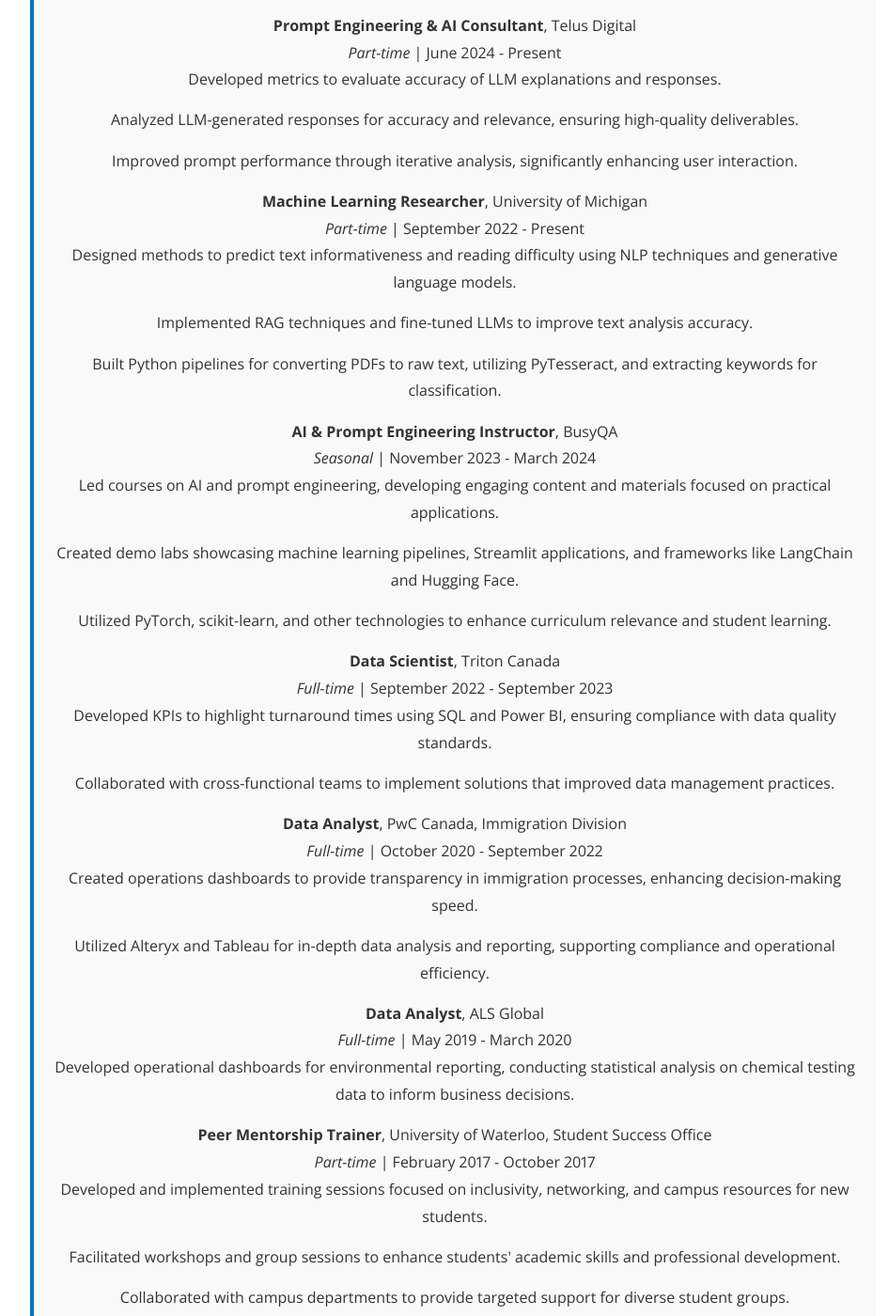
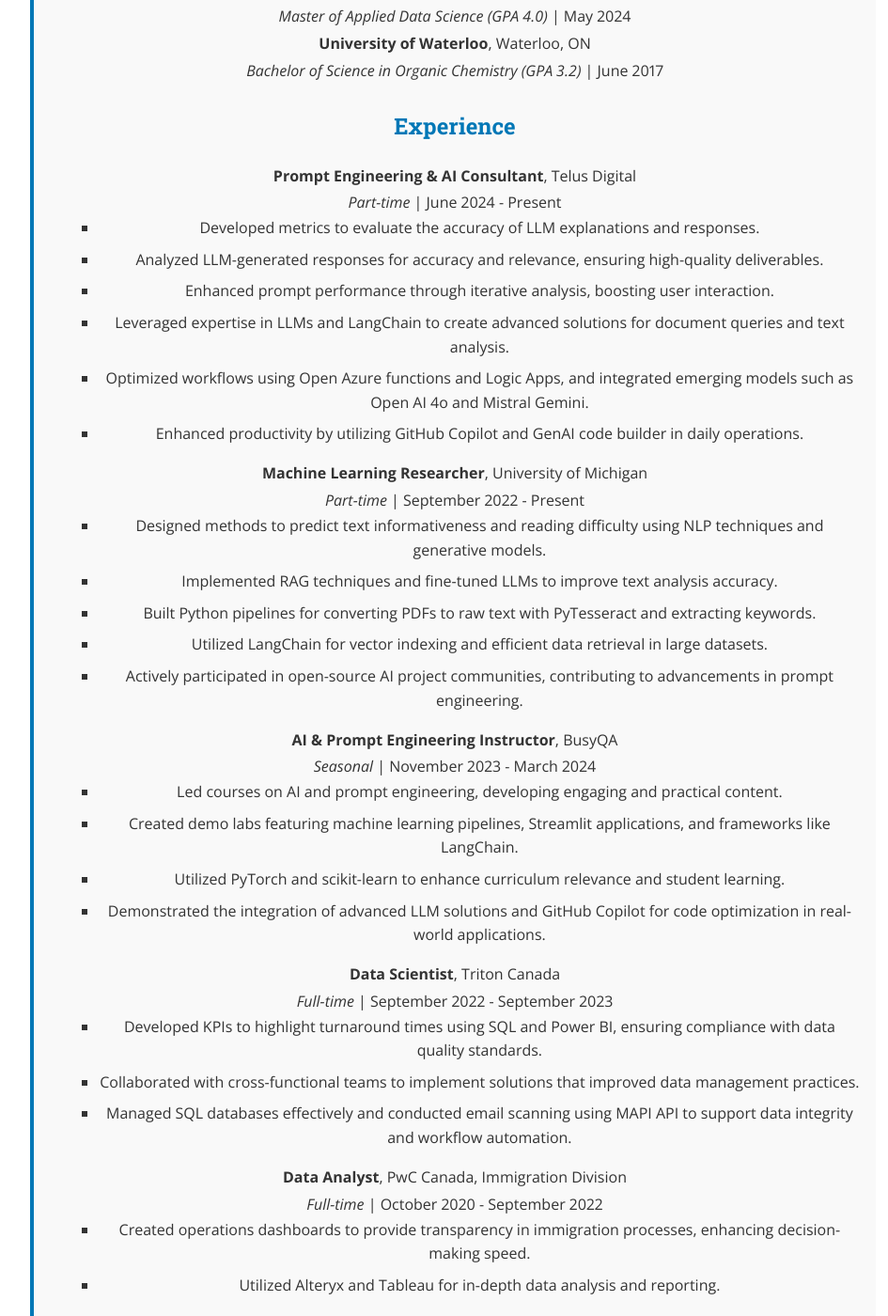
Before and after one commit to Niru864/Niru864.github.io, a Jekyll site: the page built from index.html, in a window 1280 px wide and 1400 px high, scrolled down 825 px. Shown: the whole window at 94% size, without its empty margins (158-1103 px from the left). Built offline with Jekyll 4.4.1, drawn with Linux system fonts in a browser that asks for light colours; nearby versions of some CDN libraries; some of the changed text lies outside the part shown.

Commit message:
Update single-page.html

```diff
--- a/_layouts/single-page.html
+++ b/_layouts/single-page.html
@@ -131,10 +131,24 @@
           <section id="resume" class="resume-section">
             <h2>Resume</h2>
 
+            <!-- Professional Summary -->
+            <div class="resume-summary">
+              <h3>Professional Summary</h3>
+              <p>
+                Detail-oriented Data Scientist and AI Consultant with expertise in machine learning, natural language processing, and data analysis. Proven track record in designing innovative AI solutions and optimizing data workflows. Adept at leveraging LLMs, LangChain, and advanced prompt engineering to drive impactful results.
+              </p>
+            </div>
+
             <!-- Contact Info -->
             <div class="resume-contact">
-          <p><strong>Email:</strong> rachel6ad@gmail.com | <strong>Phone:</strong> 647-381-4494 | <strong>Location:</strong> Ann Arbor, MI</p>
-          <p><strong>LinkedIn:</strong> <a href="https://www.linkedin.com/in/rachel-abraham" target="_blank">www.linkedin.com/in/rachel-abraham</a></p>
+              <p>
+                <strong>Email:</strong> rachel6ad@gmail.com |
+                <strong>Phone:</strong> 647-381-4494 |
+                <strong>Location:</strong> Ann Arbor, MI
+              </p>
+              <p>
+                <strong>LinkedIn:</strong> <a href="https://www.linkedin.com/in/rachel-abraham" target="_blank">www.linkedin.com/in/rachel-abraham</a>
+              </p>
             </div>
 
             <!-- Education -->
@@ -150,92 +164,134 @@
 
             <!-- Experience -->
             <h3>Experience</h3>
-        <div>
-            <strong>Prompt Engineering & AI Consultant</strong>, Telus Digital<br>
+            <div class="experience-item">
+              <strong>Prompt Engineering &amp; AI Consultant</strong>, Telus Digital<br>
               <em>Part-time</em> | June 2024 - Present<br>
-            <p>Developed metrics to evaluate accuracy of LLM explanations and responses.</p>
-            <p>Analyzed LLM-generated responses for accuracy and relevance, ensuring high-quality deliverables.</p>
-            <p>Improved prompt performance through iterative analysis, significantly enhancing user interaction.</p>
+              <ul>
+                <li>Developed metrics to evaluate the accuracy of LLM explanations and responses.</li>
+                <li>Analyzed LLM-generated responses for accuracy and relevance, ensuring high-quality deliverables.</li>
+                <li>Enhanced prompt performance through iterative analysis, boosting user interaction.</li>
+                <!-- Added skills from job description -->
+                <li>Leveraged expertise in LLMs and LangChain to create advanced solutions for document queries and text analysis.</li>
+                <li>Optimized workflows using Open Azure functions and Logic Apps, and integrated emerging models such as Open AI 4o and Mistral Gemini.</li>
+                <li>Enhanced productivity by utilizing GitHub Copilot and GenAI code builder in daily operations.</li>
+              </ul>
             </div>
-        <div>
+            <div class="experience-item">
               <strong>Machine Learning Researcher</strong>, University of Michigan<br>
               <em>Part-time</em> | September 2022 - Present<br>
-            <p>Designed methods to predict text informativeness and reading difficulty using NLP techniques and generative language models.</p>
-            <p>Implemented RAG techniques and fine-tuned LLMs to improve text analysis accuracy.</p>
-            <p>Built Python pipelines for converting PDFs to raw text, utilizing PyTesseract, and extracting keywords for classification.</p>
+              <ul>
+                <li>Designed methods to predict text informativeness and reading difficulty using NLP techniques and generative models.</li>
+                <li>Implemented RAG techniques and fine-tuned LLMs to improve text analysis accuracy.</li>
+                <li>Built Python pipelines for converting PDFs to raw text with PyTesseract and extracting keywords.</li>
+                <!-- Added skills from job description -->
+                <li>Utilized LangChain for vector indexing and efficient data retrieval in large datasets.</li>
+                <li>Actively participated in open-source AI project communities, contributing to advancements in prompt engineering.</li>
+              </ul>
             </div>
-        <div>
-            <strong>AI & Prompt Engineering Instructor</strong>, BusyQA<br>
+            <div class="experience-item">
+              <strong>AI &amp; Prompt Engineering Instructor</strong>, BusyQA<br>
               <em>Seasonal</em> | November 2023 - March 2024<br>
-            <p>Led courses on AI and prompt engineering, developing engaging content and materials focused on practical applications.</p>
-            <p>Created demo labs showcasing machine learning pipelines, Streamlit applications, and frameworks like LangChain and Hugging Face.</p>
-            <p>Utilized PyTorch, scikit-learn, and other technologies to enhance curriculum relevance and student learning.</p>
+              <ul>
+                <li>Led courses on AI and prompt engineering, developing engaging and practical content.</li>
+                <li>Created demo labs featuring machine learning pipelines, Streamlit applications, and frameworks like LangChain.</li>
+                <li>Utilized PyTorch and scikit-learn to enhance curriculum relevance and student learning.</li>
+                <!-- Added skills from job description -->
+                <li>Demonstrated the integration of advanced LLM solutions and GitHub Copilot for code optimization in real-world applications.</li>
+              </ul>
             </div>
-        <div>
+            <div class="experience-item">
               <strong>Data Scientist</strong>, Triton Canada<br>
               <em>Full-time</em> | September 2022 - September 2023<br>
-            <p>Developed KPIs to highlight turnaround times using SQL and Power BI, ensuring compliance with data quality standards.</p>
-            <p>Collaborated with cross-functional teams to implement solutions that improved data management practices.</p>
+              <ul>
+                <li>Developed KPIs to highlight turnaround times using SQL and Power BI, ensuring compliance with data quality standards.</li>
+                <li>Collaborated with cross-functional teams to implement solutions that improved data management practices.</li>
+                <!-- Added skills from job description -->
+                <li>Managed SQL databases effectively and conducted email scanning using MAPI API to support data integrity and workflow automation.</li>
+              </ul>
             </div>
-        <div>
+            <div class="experience-item">
               <strong>Data Analyst</strong>, PwC Canada, Immigration Division<br>
               <em>Full-time</em> | October 2020 - September 2022<br>
-            <p>Created operations dashboards to provide transparency in immigration processes, enhancing decision-making speed.</p>
-            <p>Utilized Alteryx and Tableau for in-depth data analysis and reporting, supporting compliance and operational efficiency.</p>
+              <ul>
+                <li>Created operations dashboards to provide transparency in immigration processes, enhancing decision-making speed.</li>
+                <li>Utilized Alteryx and Tableau for in-depth data analysis and reporting.</li>
+              </ul>
             </div>
-        <div>
+            <div class="experience-item">
               <strong>Data Analyst</strong>, ALS Global<br>
               <em>Full-time</em> | May 2019 - March 2020<br>
-            <p>Developed operational dashboards for environmental reporting, conducting statistical analysis on chemical testing data to inform business decisions.</p>
+              <ul>
+                <li>Developed operational dashboards for environmental reporting and performed statistical analyses on chemical testing data.</li>
+              </ul>
             </div>
-        <div>
+            <div class="experience-item">
               <strong>Peer Mentorship Trainer</strong>, University of Waterloo, Student Success Office<br>
               <em>Part-time</em> | February 2017 - October 2017<br>
-            <p>Developed and implemented training sessions focused on inclusivity, networking, and campus resources for new students.</p>
-            <p>Facilitated workshops and group sessions to enhance students' academic skills and professional development.</p>
-            <p>Collaborated with campus departments to provide targeted support for diverse student groups.</p>
+              <ul>
+                <li>Designed and implemented training sessions focused on inclusivity, networking, and campus resources.</li>
+                <li>Facilitated workshops to enhance academic skills and professional development.</li>
+                <li>Collaborated with campus departments to provide targeted support for diverse student groups.</li>
+              </ul>
             </div>
 
             <!-- Technical Projects -->
             <h3>Technical Projects</h3>
-        <div>
+            <div class="project-item">
               <strong>OCR Text Readability</strong> | <em>Pytesseract, Traditional Readability Measures</em><br>
-            December 2023<br>
-            <p>Performed OCR text extraction using Pytesseract on a chemistry corpus, determining the text's readability.</p>
-            <p>Utilized traditional readability measures Flesch Reading Ease, Gunning Fog Index, and SMOG Index.</p>
+              <span>December 2023</span>
+              <ul>
+                <li>Performed OCR text extraction on a chemistry corpus to determine readability.</li>
+                <li>Utilized measures like Flesch Reading Ease, Gunning Fog Index, and SMOG Index.</li>
+              </ul>
             </div>
-        <div>
+            <div class="project-item">
               <strong>Text Summarization</strong> | <em>BERT, SUMY, Google Cloud Natural Language API</em><br>
-            August 2023<br>
-            <p>Summarized lecture videos and transcripts of MADS courses using BERT, SUMY.</p>
-            <p>Employed BLEU and ROUGE metrics to evaluate summarization quality and performance.</p>
+              <span>August 2023</span>
+              <ul>
+                <li>Summarized lecture videos and transcripts using advanced NLP techniques.</li>
+                <li>Employed BLEU and ROUGE metrics to evaluate summarization quality.</li>
+              </ul>
             </div>
-        <div>
+            <div class="project-item">
               <strong>Climate Analysis and Forecasting</strong> | <em>Python, Dash, LSTM, CNN</em><br>
-            February 2023<br>
-            <p>Developed interactive dashboards for data visualization and analysis of CO2 emission levels.</p>
-            <p>Applied LSTM, BI-LSTM, and CNN models to forecast future AQI levels, ensuring accurate and actionable insights.</p>
+              <span>February 2023</span>
+              <ul>
+                <li>Developed interactive dashboards for visualizing CO<sub>2</sub> emission levels.</li>
+                <li>Applied LSTM, BI-LSTM, and CNN models to forecast future AQI levels.</li>
+              </ul>
+            </div>
+
+            <!-- Certifications -->
+            <h3>Certifications</h3>
+            <div class="certifications">
+              <ul>
+                <li>Certified Data Scientist – [Issuing Organization], [Year]</li>
+                <li>Advanced Machine Learning Specialization – [Issuing Organization], [Year]</li>
+                <li>Prompt Engineering &amp; AI Strategy – [Issuing Organization], [Year]</li>
+              </ul>
             </div>
 
             <!-- Technical Skills -->
             <h3>Technical Skills</h3>
-        <div>
-            <strong>Programming Languages:</strong> Python, SQL
-        </div>
-        <div>
-            <strong>Tools:</strong> Gradio, LangChain, PyTorch, scikit-learn, Apache Spark, Hadoop, SQL, Alteryx, Tableau, Power BI
+            <div class="technical-skills">
+              <p><strong>Programming Languages:</strong> Python, SQL</p>
+              <p>
+                <strong>Tools &amp; Frameworks:</strong> Gradio, LangChain, PyTorch, scikit-learn, Apache Spark, Hadoop, Alteryx, Tableau, Power BI, Docker, CI/CD with GitLab, and MLops tools (e.g., Mlflow, KubeFlow)
+              </p>
+              <p>
+                <strong>Additional Skills:</strong> LLM fine-tuning, prompt engineering, Open Azure Functions, Logic Apps, Open AI 4o, Mistral Gemini, GitHub Copilot, GenAI code builder, MAPI API, and responsive UI design.
+              </p>
             </div>
 
             <!-- Leadership & Awards -->
-        <h3>Leadership & Awards</h3>
-        <div>
-            <strong>Scholarship:</strong> University of Michigan, 2023
-        </div>
-        <div>
-            <strong>Awards:</strong> Distinguished Teaching Assistant Award, University of Waterloo, 2016
-        </div>
-        <div>
-            <strong>Conference:</strong> Grace Hopper Conference, 2023
+            <h3>Leadership &amp; Awards</h3>
+            <div class="leadership-awards">
+              <ul>
+                <li><strong>Scholarship:</strong> University of Michigan, 2023</li>
+                <li><strong>Award:</strong> Distinguished Teaching Assistant Award, University of Waterloo, 2016</li>
+                <li><strong>Conference:</strong> Grace Hopper Conference, 2023</li>
+              </ul>
             </div>
           </section>
 
```
Lines whose indentation alone changed are shown as unchanged.
